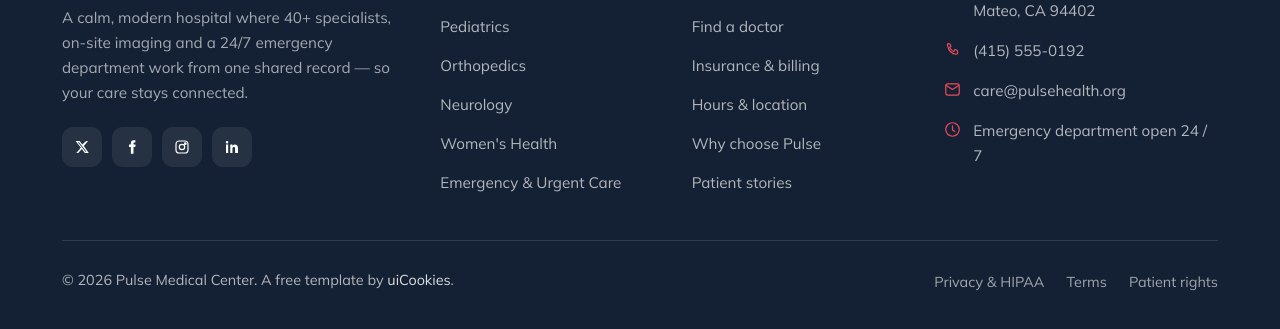
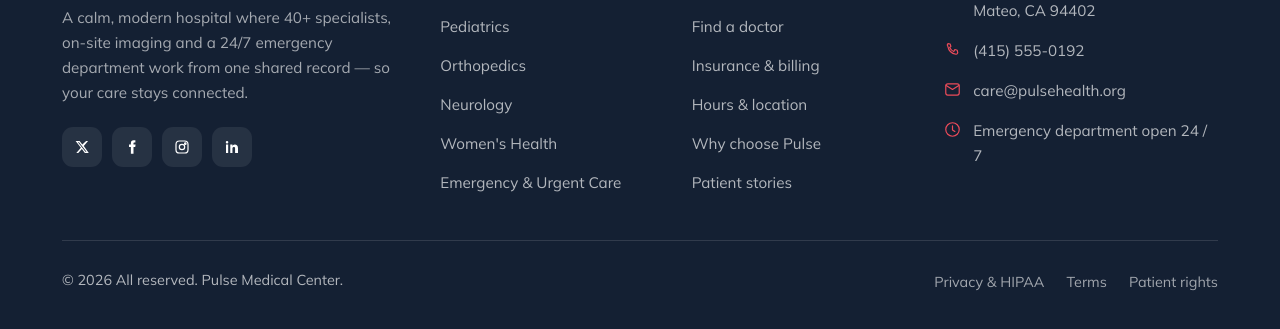
Before and after one commit to gsiai/clinicarehabilitacionfisica, a plain HTML site: page index.html in a window 1280 px wide. Shown: the part 6617-6946 px from the top of the page. Drawn offline with nearby package versions, Linux system fonts and the light colour scheme; a script that the page names is missing.

Commit message:
Update index

```diff
--- a/index.html
+++ b/index.html
@@ -676,7 +676,7 @@
       </div>
 
       <div class="footer-bottom">
-        <p>© 2026 Pulse Medical Center. A free template by <a href="https://uicookies.com/" target="_blank" rel="noopener">uiCookies</a>.</p>
+        <p>© 2026 All reserved. Pulse Medical Center.</p>
         <ul class="footer-legal">
           <li><a href="#">Privacy &amp; HIPAA</a></li>
           <li><a href="#">Terms</a></li>
```
